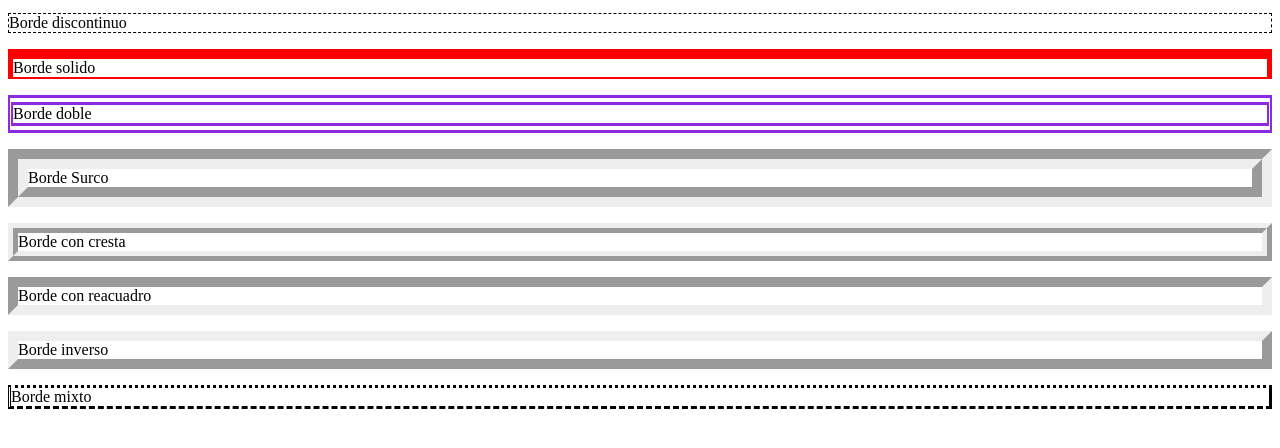
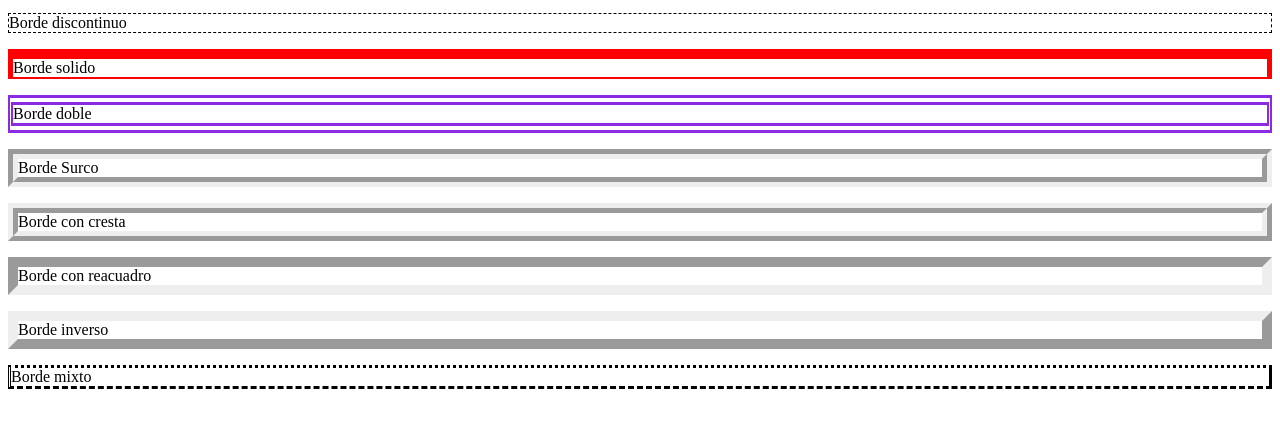
Before and after one commit to Mich43ll/universidad_HTML, a plain HTML site: page CSS/Leccion02/index.html in a window 1280 px wide. Shown: the part 114-562 px from the top of the page. Drawn offline with Linux system fonts and the light colour scheme.

Commit message:
intento desde el visual

```diff
--- a/CSS/Leccion02/css/estilo.css
+++ b/CSS/Leccion02/css/estilo.css
@@ -24,7 +24,6 @@ h1{
 
 .surco {
     border: 10px groove;
-    border-width: 20px;
 }
 
 .cresta {
```
